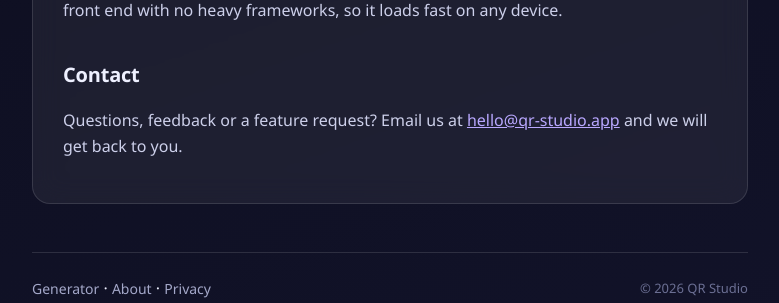
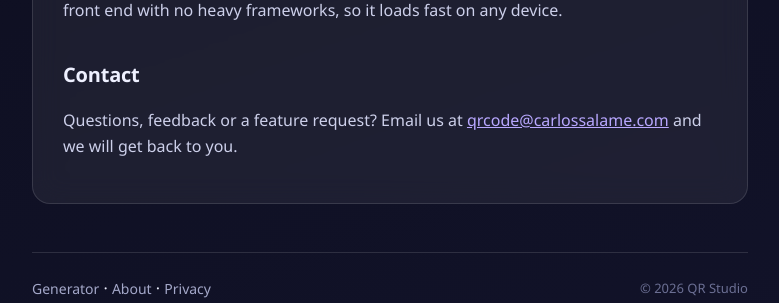
Before and after one commit to Salame1996/qrcode, a Flask app: page /about in a window 1280 px wide. Shown: the part 847-1150 px from the top of the page, without its empty margins (250-1029 px from the left). Run offline with Flask 3, Linux system fonts and the light colour scheme.

Commit message:
Use qrcode@carlossalame.com as the contact email

```diff
--- a/templates/about.html
+++ b/templates/about.html
@@ -38,7 +38,7 @@
   <h2>Contact</h2>
   <p>
     Questions, feedback or a feature request? Email us at
-    <a href="mailto:hello@qr-studio.app">hello@qr-studio.app</a> and we will get back to you.
+    <a href="mailto:qrcode@carlossalame.com">qrcode@carlossalame.com</a> and we will get back to you.
   </p>
 </article>
 {% endblock %}
--- a/templates/privacy.html
+++ b/templates/privacy.html
@@ -79,7 +79,7 @@
   <h2>Contact</h2>
   <p>
     If you have any questions about this policy, contact us at
-    <a href="mailto:hello@qr-studio.app">hello@qr-studio.app</a>.
+    <a href="mailto:qrcode@carlossalame.com">qrcode@carlossalame.com</a>.
   </p>
 </article>
 {% endblock %}
```
